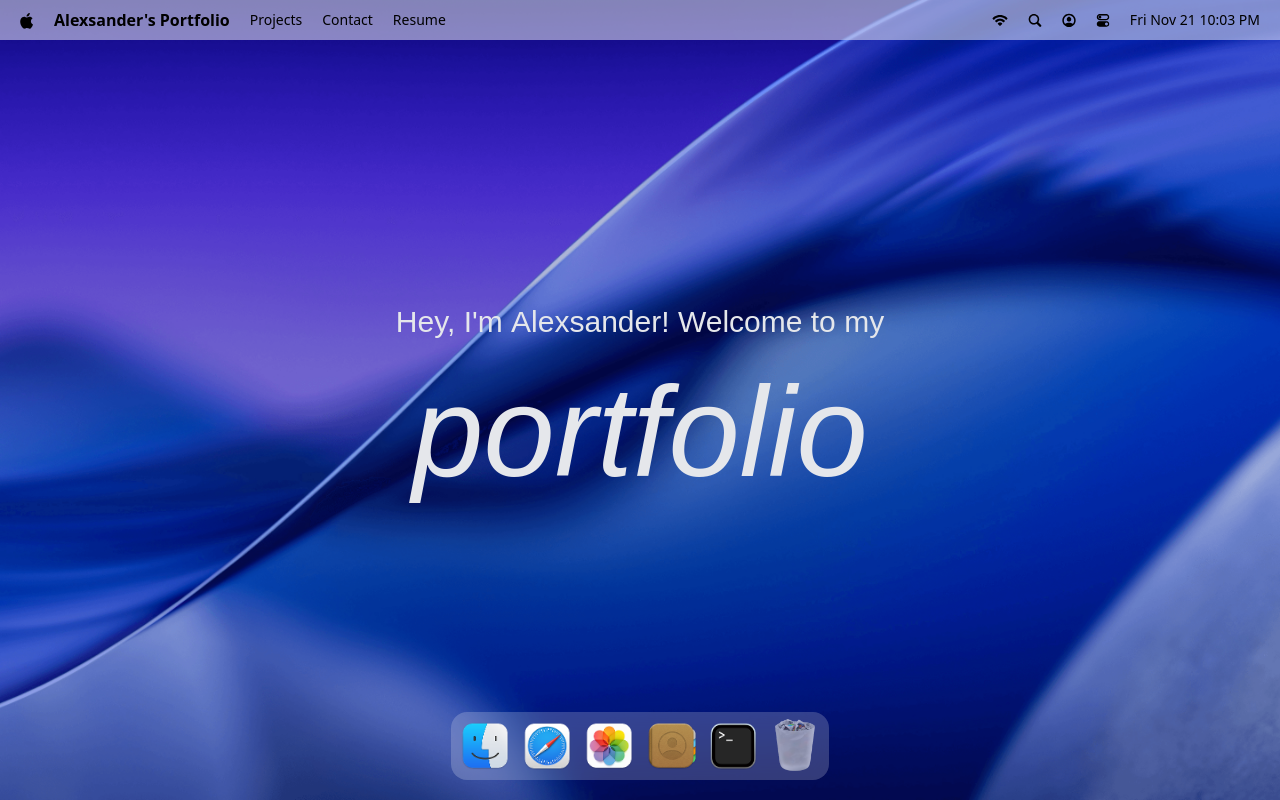
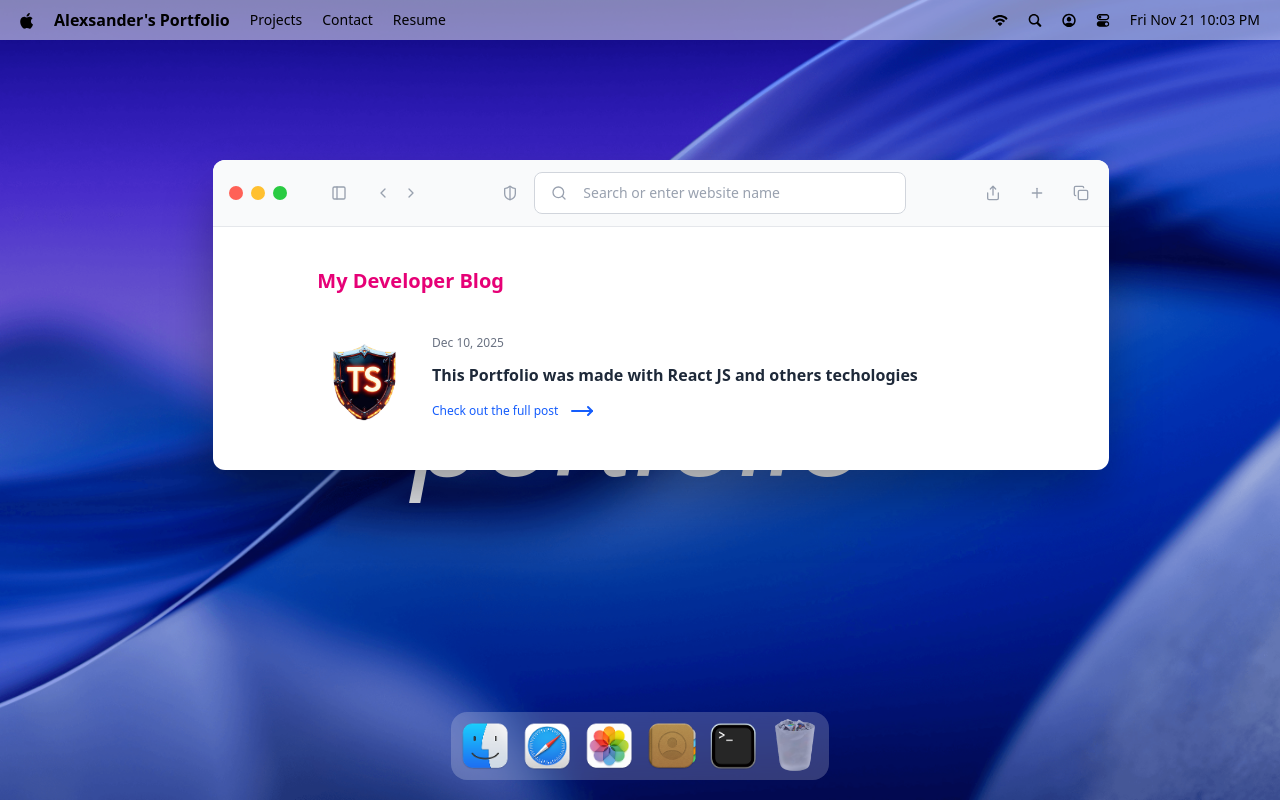
Before and after one commit to alexsanderfer/MacOS_Portfolio, a React (Vite) app: page / in a window 1280 px wide. Both pictures are taken after a click on the button 547 px from the left and 746 px from the top of the page. Built offline with nearby package versions, Linux system fonts and the light colour scheme; a web font is replaced by a local one.

Commit message:
implemented safari window

```diff
--- a/src/App.jsx
+++ b/src/App.jsx
@@ -1,7 +1,7 @@
 import React from 'react'
 
 import {Dock, Navbar, Welcome} from "#components";
-import {Terminal} from "#windows"
+import {Safari, Terminal} from "#windows"
 
 import {Draggable} from "gsap/Draggable";
 import gsap from "gsap";
@@ -15,6 +15,7 @@
             <Welcome/>
             <Dock/>
             <Terminal/>
+            <Safari/>
         </main>
     )
 }
--- a/src/constants/index.js
+++ b/src/constants/index.js
@@ -77,25 +77,11 @@
 const blogPosts = [
     {
         id: 1,
-        date: "Sep 2, 2025",
+        date: "Dec 10, 2025",
         title:
-            "TypeScript Explained: What It Is, Why It Matters, and How to Master It",
+            "This Portfolio was made with React JS and others techologies",
         image: "/images/blog1.png",
-        link: "https://jsmastery.com/blog/typescript-explained-what-it-is-why-it-matters-and-how-to-master-it",
-    },
-    {
-        id: 2,
-        date: "Aug 28, 2025",
-        title: "The Ultimate Guide to Mastering Three.js for 3D Development",
-        image: "/images/blog2.png",
-        link: "https://jsmastery.com/blog/the-ultimate-guide-to-mastering-three-js-for-3d-development",
-    },
-    {
-        id: 3,
-        date: "Aug 15, 2025",
-        title: "The Ultimate Guide to Mastering GSAP Animations",
-        image: "/images/blog3.png",
-        link: "https://jsmastery.com/blog/the-ultimate-guide-to-mastering-gsap-animations",
+        link: "",
     },
 ];
 
--- /dev/null
+++ b/src/windows/Safari.jsx
@@ -0,0 +1,87 @@
+import React from 'react'
+import WindowWrapper from "#hoc/WindowWrapper.jsx";
+import {WindowControls} from "#components/index.js";
+import {
+    ArrowRight,
+    ChevronLeft,
+    ChevronRight,
+    Copy,
+    MoveRight,
+    PanelLeft,
+    Plus,
+    Search,
+    Share,
+    ShieldHalf
+} from "lucide-react";
+import {blogPosts} from "#constants/index.js";
+
+const Safari = () => {
+    return (
+        <>
+            <div id="window-header">
+                <WindowControls target="safari"/>
+
+                <PanelLeft className="ml-10 icon"/>
+
+                <div className="flex items-center gap-1 ml-5">
+                    <ChevronLeft className="icon"/>
+                    <ChevronRight className="icon"/>
+                </div>
+
+                <div className="flex-1 flex-center gap-3">
+                    <ShieldHalf className="icon"/>
+
+
+                    <div className="search">
+                        <Search className="icon"/>
+                        <input
+                            type="text"
+                            placeholder="Search or enter website name"
+                            className="flex-1"
+                        />
+                    </div>
+                </div>
+
+                <div className="flex items-center gap-5">
+                    <Share className="icon"/>
+                    <Plus className="icon"/>
+                    <Copy className="icon"/>
+                </div>
+            </div>
+
+            <div className="blog">
+                <h2>My Developer Blog</h2>
+
+                <div className="space-y-8">
+                    {blogPosts.map((
+                        {
+                            id,
+                            image,
+                            title,
+                            date,
+                            link
+                        }
+                    ) => (
+                        <div key={id} className="blog-post">
+                            <div className="col-span-2">
+                                <img src={image} alt={title}/>
+                            </div>
+
+                            <div className="content">
+                                <p>{date}</p>
+                                <h3>{title}</h3>
+                                <a href={link} target="_blank" rel="noopener noreferrer">
+                                    Check out the full post <MoveRight className="icon-hover"/>
+                                </a>
+                            </div>
+                        </div>
+                    ))}
+                </div>
+            </div>
+        </>
+    )
+}
+
+const SafariWindow = WindowWrapper(Safari, "safari")
+
+export default SafariWindow
--- a/src/windows/index.js
+++ b/src/windows/index.js
@@ -1,4 +1,4 @@
 import Terminal from '#windows/Terminal.jsx'
+import Safari from '#windows/Safari.jsx'
 
-
-export {Terminal}
+export {Terminal, Safari}
```
